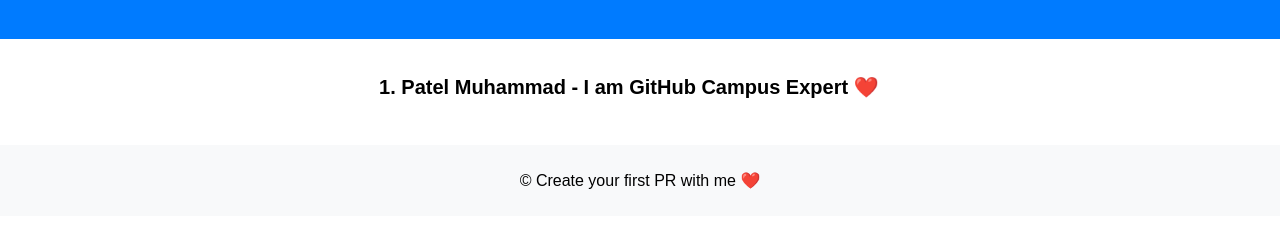
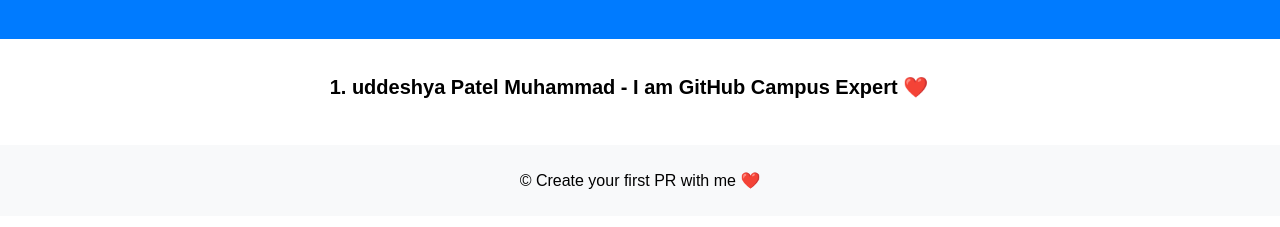
Before and after one commit to uddeshyamaharaj/first-pr-nmit, a plain HTML site: page index.html in a window 1280 px wide. Shown: the part 81-308 px from the top of the page. Drawn offline with Linux system fonts and the light colour scheme.

Commit message:
name upd

```diff
--- a/index.html
+++ b/index.html
@@ -15,6 +15,7 @@
       <!-- Students' names will be added here -->
 
         <li>
+          uddeshya
                Patel Muhammad - I am GitHub Campus Expert ❤️
         </li>
 
```
